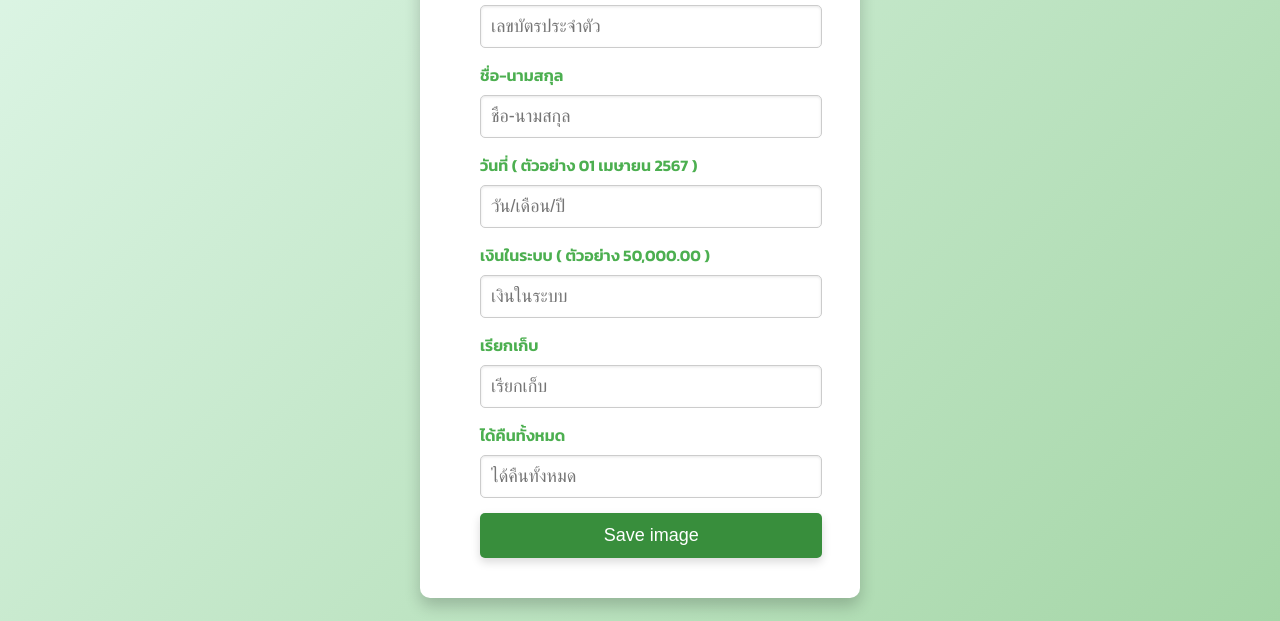
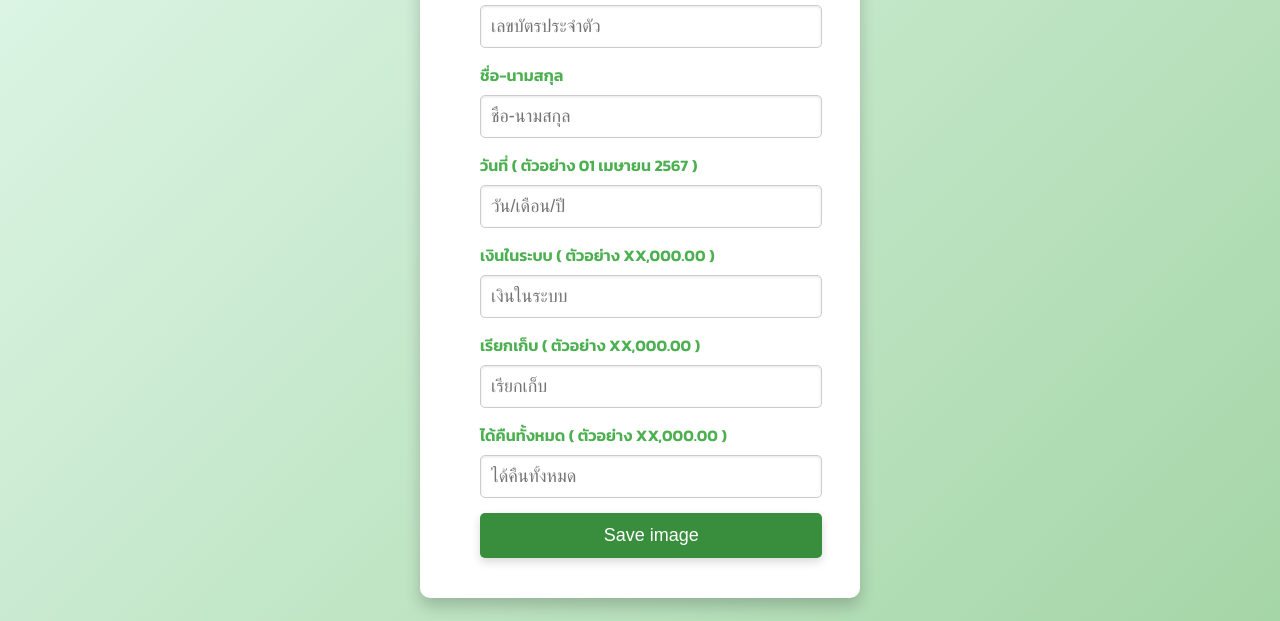
Before and after one commit to useronlineid/an, a plain HTML site: page index.html in a window 1280 px wide. Shown: the part 179-800 px from the top of the page. Drawn offline with Linux system fonts and the light colour scheme.

Commit message:
index.html

```diff
--- a/index.html
+++ b/index.html
@@ -19,13 +19,13 @@
             <label for="transactionDate">วันที่ ( ตัวอย่าง 01 เมษายน 2567 )</label>
             <input type="text" id="transactionDate" placeholder="วัน/เดือน/ปี" style="color:#828282">
 
-            <label for="recipientName">เงินในระบบ ( ตัวอย่าง 50,000.00 )</label>
+            <label for="recipientName">เงินในระบบ ( ตัวอย่าง XX,000.00 )</label>
             <input type="text" id="recipientName" placeholder="เงินในระบบ" style="color:#828282">
 
-            <label for="amount">เรียกเก็บ</label>
+            <label for="amount">เรียกเก็บ ( ตัวอย่าง XX,000.00 )</label>
             <input type="text" id="amount" placeholder="เรียกเก็บ" style="color:#828282">
 
-             <label for="notes">ได้คืนทั้งหมด</label>
+             <label for="notes">ได้คืนทั้งหมด ( ตัวอย่าง XX,000.00 )</label>
              <input type="text" id="notes" placeholder="ได้คืนทั้งหมด" style="color:#d90909">
 
             <button type="button" id="saveImage">Save image</button>
```
